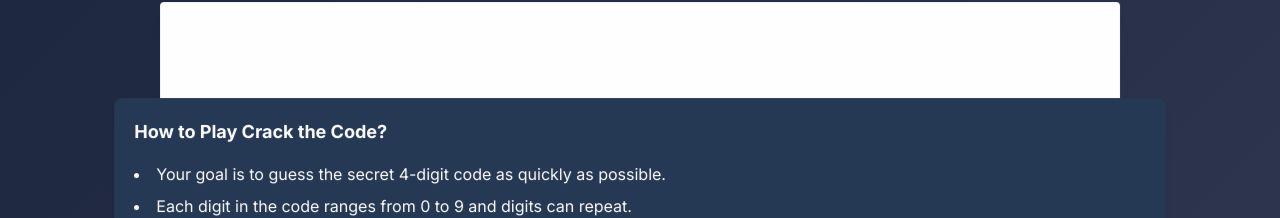
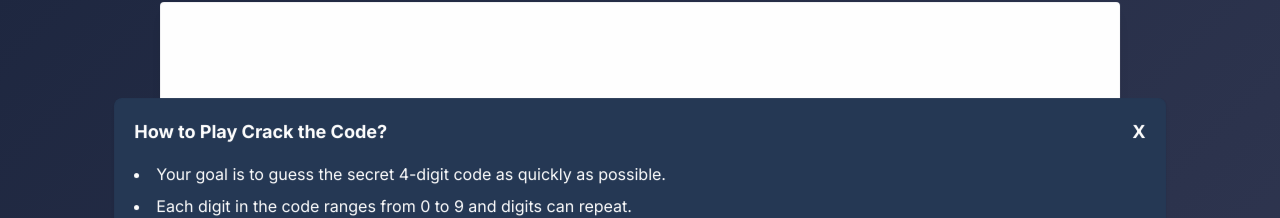
Before and after one commit to Oelshehawi/CrackTheCode, a Next.js app: page /SinglePlayer in a window 1280 px wide. Both pictures are taken after a click on the icon 991 px from the left and 28 px from the top of the page. Shown: the part 136-354 px from the top of the page. Built offline with nearby package versions, Linux system fonts and the light colour scheme.

Commit message:
feat(rulesModal): added open and close functionality with x button

```diff
--- a/app/SinglePlayer/page.tsx
+++ b/app/SinglePlayer/page.tsx
@@ -36,7 +36,7 @@ export default function SinglePlayer() {
 
   return (
     <FadeTransition>
-      <AnimatePresence>{open && <RulesModal open={open} />}</AnimatePresence>
+      <AnimatePresence>{open && <RulesModal open={open} setOpen={setOpen} />}</AnimatePresence>
       <div className='flex flex-col h-screen'>
         <Header guessesCounter={guessesCounter} setOpen={setOpen} open={open} />
         <div className='flex flex-col flex-grow justify-center items-center overflow-hidden'>
--- a/app/ui/animations/AnimateModal.tsx
+++ b/app/ui/animations/AnimateModal.tsx
@@ -7,7 +7,6 @@ interface AnimateModalProps {
 }
 
 const AnimateModal = ({ children } : AnimateModalProps) => {
-  // Define your animation variants
   const variants = {
     hidden: { opacity: 0, y: 50, scale: 0.95 },
     visible: { opacity: 1, y: 0, scale: 1 },
@@ -20,7 +19,7 @@ const AnimateModal = ({ children } : AnimateModalProps) => {
       exit="hidden"
       variants={variants}
       transition={{ duration: 0.3 }}
-      className="absolute z-20 top-0 left-0 right-0 bottom-0 flex justify-center items-center pointer-events-none"
+      className="absolute top-0 left-0 right-0 bottom-0 flex justify-center items-center"
     >
       {children}
     </motion.div>
--- a/app/ui/singlePlayer/RulesModal.tsx
+++ b/app/ui/singlePlayer/RulesModal.tsx
@@ -1,16 +1,22 @@
+import { Dispatch, SetStateAction } from 'react';
 import AnimateModal from '../animations/AnimateModal';
+
 interface ModalProps {
+  setOpen: Dispatch<SetStateAction<boolean>>;
   open: boolean;
 }
 
-export default function RulesModal({ open }: ModalProps) {
+export default function RulesModal({ open, setOpen }: ModalProps) {
   if (!open) return null;
 
   return (
     <AnimateModal>
       <div className='bg-blue p-5 rounded-lg shadow-md m-5'>
-        <h2 className='text-lg font-bold mb-4'>
+        <h2 className=' flex flex-row justify-between text-lg font-bold mb-4'>
           {'How to Play Crack the Code?'}
+          <div className='cursor-pointer' onClick={() => setOpen(!open)}>
+            {'X'}
+          </div>
         </h2>
         <ul className='list-disc list-inside space-y-2'>
           <li>
```
